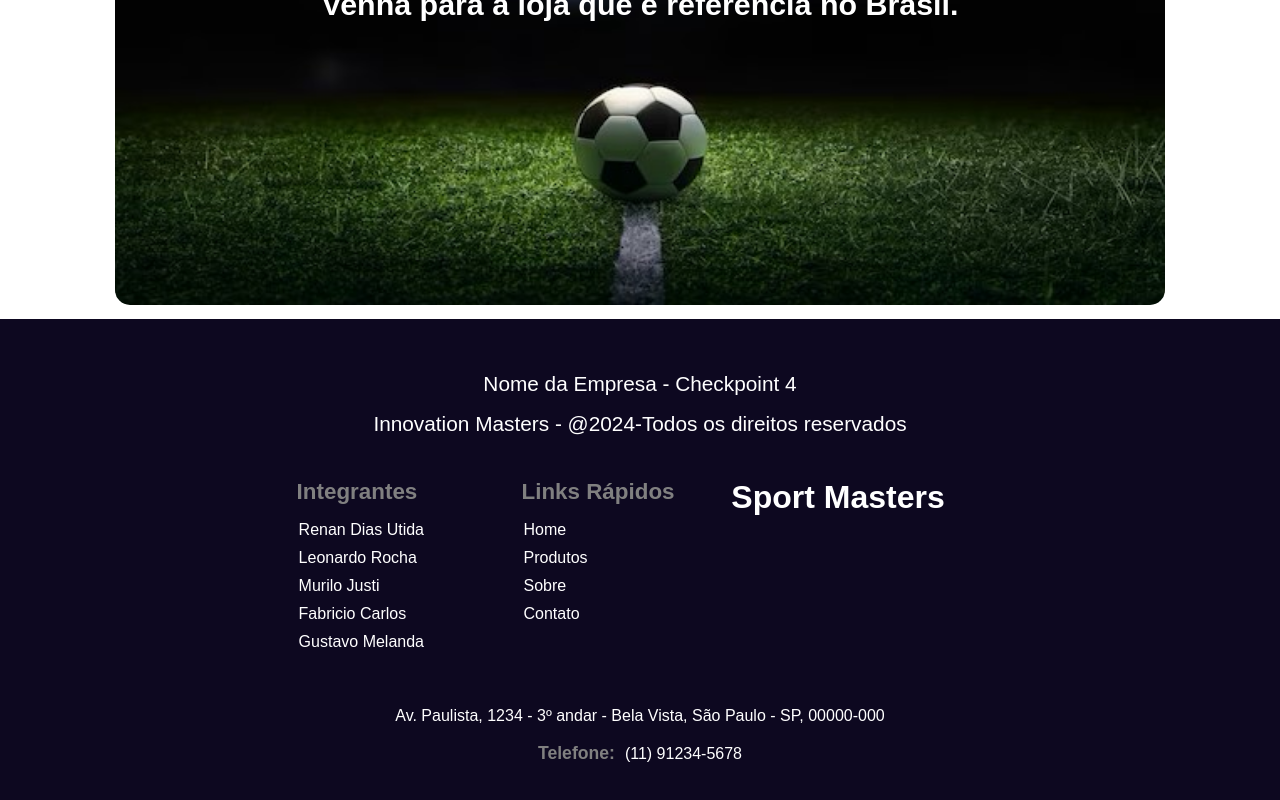
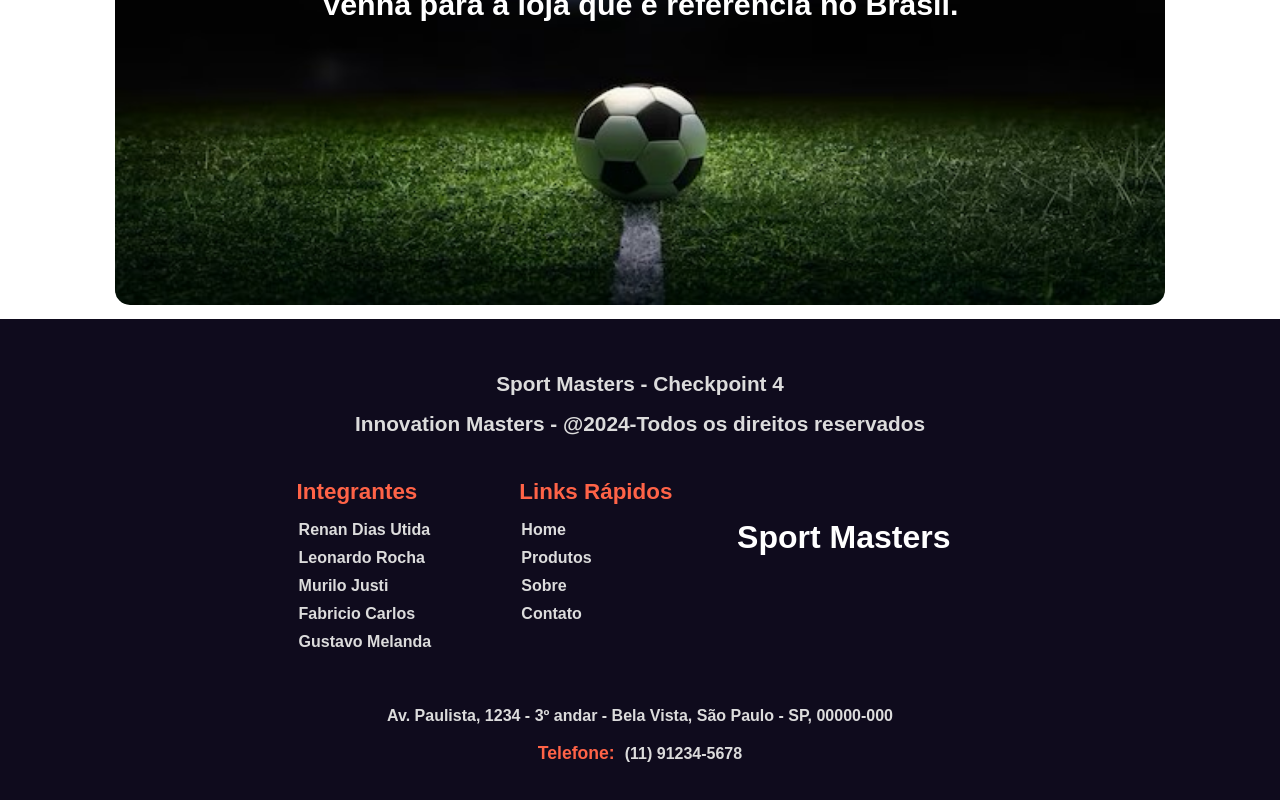
Before and after one commit to Innovation-Masters/projeto1-cp1, a React (Vite) app: page / in a window 1280 px wide. Shown: the part 2248-3048 px from the top of the page. Built offline with nearby package versions, Linux system fonts and the light colour scheme.

Commit message:
Alterando as cores do footer - Renan Dias - rm 558540

```diff
--- a/src/components/Footer.jsx
+++ b/src/components/Footer.jsx
@@ -7,7 +7,7 @@ const Footer=()=>{
         <>
             <footer>
                 <div className="footer-direitos">
-                    <p>Nome da Empresa - Checkpoint 4</p>
+                    <p>Sport Masters - Checkpoint 4</p>
                     <p>Innovation Masters - @2024-Todos os direitos reservados</p>
                 </div>
                 <nav>
--- a/src/css/footer.css
+++ b/src/css/footer.css
@@ -5,7 +5,7 @@ footer{
     width: 100vw;
     min-height: 480px;
     padding: 25px 0;
-    background-color: #0d0820;
+    background-color: #0f0b1d;
 }
 
 footer .footer-direitos{
@@ -17,9 +17,10 @@ footer .footer-direitos{
 }
 
 .footer-direitos p{
-    color: white;
+    color: #dcdcdc;
     line-height: 40px;
     font-size: 1.3em;
+    font-weight: bold;
 }
 
 footer nav{
@@ -40,16 +41,17 @@ nav .footer-info{
 }
 
 .footer-info ul h2{
-    color: gray;
+    color: tomato;
     font-size: 1.4em;
     margin-bottom: 0.5em;
 }
 
 .footer-info ul li{
     display: list-item;
-    color: white;
+    color: #dcdcdc;
     font-size: 1em;
     padding: 2px;
+    font-weight: 600;
     line-height: 1.5em;
     list-style: none;
 }
@@ -61,7 +63,7 @@ nav .footer-info{
 }
 
 .footer-info .links-rapidos h2{
-    color: gray;
+    color: tomato;
     font-size: 1.4em;
     margin-bottom: 0.5em;
 }
@@ -69,28 +71,28 @@ nav .footer-info{
 .links-rapidos a{
     display: block;
     padding: 2px;
-    color: white;
+    color: #dcdcdc;
     font-size: 1em;
+    font-weight: 600;
     line-height: 1.5em;
     list-style: none;
     text-decoration: none;
 }
 
 .footer-info .links-rapidos a:hover{
-    color: #203d7c;
+    color: #fb8b77;
     transition: 0.2s;
 }
 
 nav .footer-logo{
     flex-grow: 1;
+    margin: 40px 0px 0px 10px;
 }
 
 nav .footer-logo a{
     color: white;
     font-weight: 800;
     font-size: 2em;
-    width: 100px;
-    height: 100px;
     text-decoration: none;
 }
 
@@ -103,8 +105,9 @@ footer .footer-local{
 }
 
 .footer-local p{
-    color: white;
+    color: #dcdcdc;
     line-height: 38px;
+    font-weight: 600;
     font-size: 1.0em;
 }
 
@@ -116,12 +119,12 @@ footer .footer-local{
 }
 
 .footer-local .phone h3{
-    color: gray;
+    color: tomato;
     font-size: 1.1em;
     padding-right: 10px;
 }
 
 .footer-local .phone p{
-    color: white;
+    color: #dcdcdc;
     font-size: 1.0em;
 }
```
